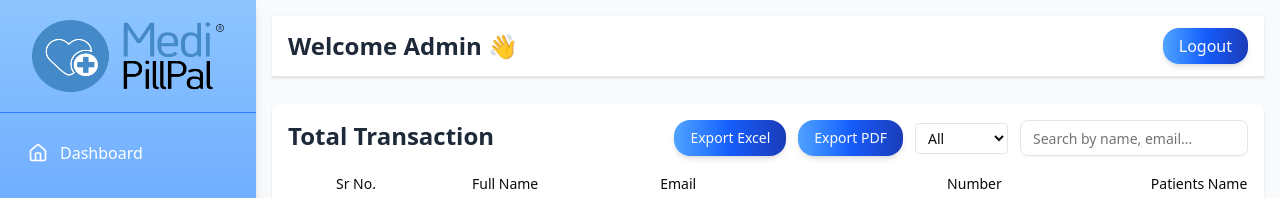
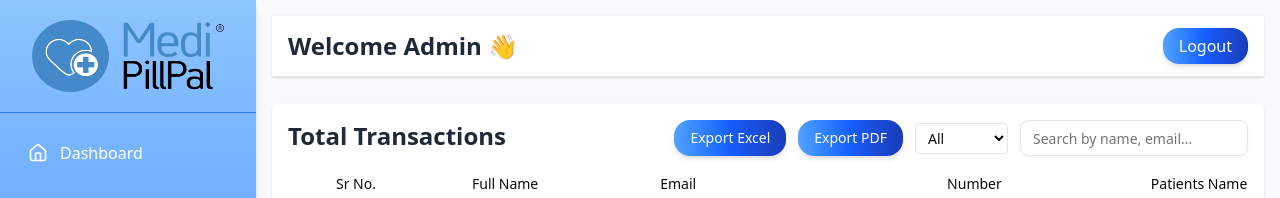
Before and after one commit to Abhinandan-2712/Medi-pillpal-Admin, a Next.js app: page /transaction in a window 1280 px wide. Shown: the top 198 px of the page. Built offline with nearby package versions, Linux system fonts and the light colour scheme.

Commit message:
fix changes

```diff
--- a/src/app/(admin)/notification/components/notificationTable.js
+++ b/src/app/(admin)/notification/components/notificationTable.js
@@ -103,7 +103,7 @@
     <div className=" ">
       {/* Header with Title + dropdown + search */}
       <div className="flex flex-col sm:flex-row justify-between gap-3">
-        <h1 className="text-2xl font-bold text-gray-800">Total Notification</h1>
+        <h1 className="text-2xl font-bold text-gray-800">Total Notifications</h1>
 
         <div className="flex items-center gap-3">
           {/* Example filter dropdown */}
--- a/src/app/(admin)/transaction/page.js
+++ b/src/app/(admin)/transaction/page.js
@@ -175,7 +175,7 @@
     <div className="min-h-[80vh] p-4  mx-auto my-10 bg-white rounded-md shadow ">
       {/* Header with Title + dropdown + search */}
       <div className="flex flex-col sm:flex-row justify-between gap-3">
-        <h1 className="text-2xl font-bold text-gray-800">Total Transaction</h1>
+        <h1 className="text-2xl font-bold text-gray-800">Total Transactions</h1>
 
         <div className="flex md:flex-row flex-col items-center gap-3">
           <div className="flex items-center gap-3">
```
